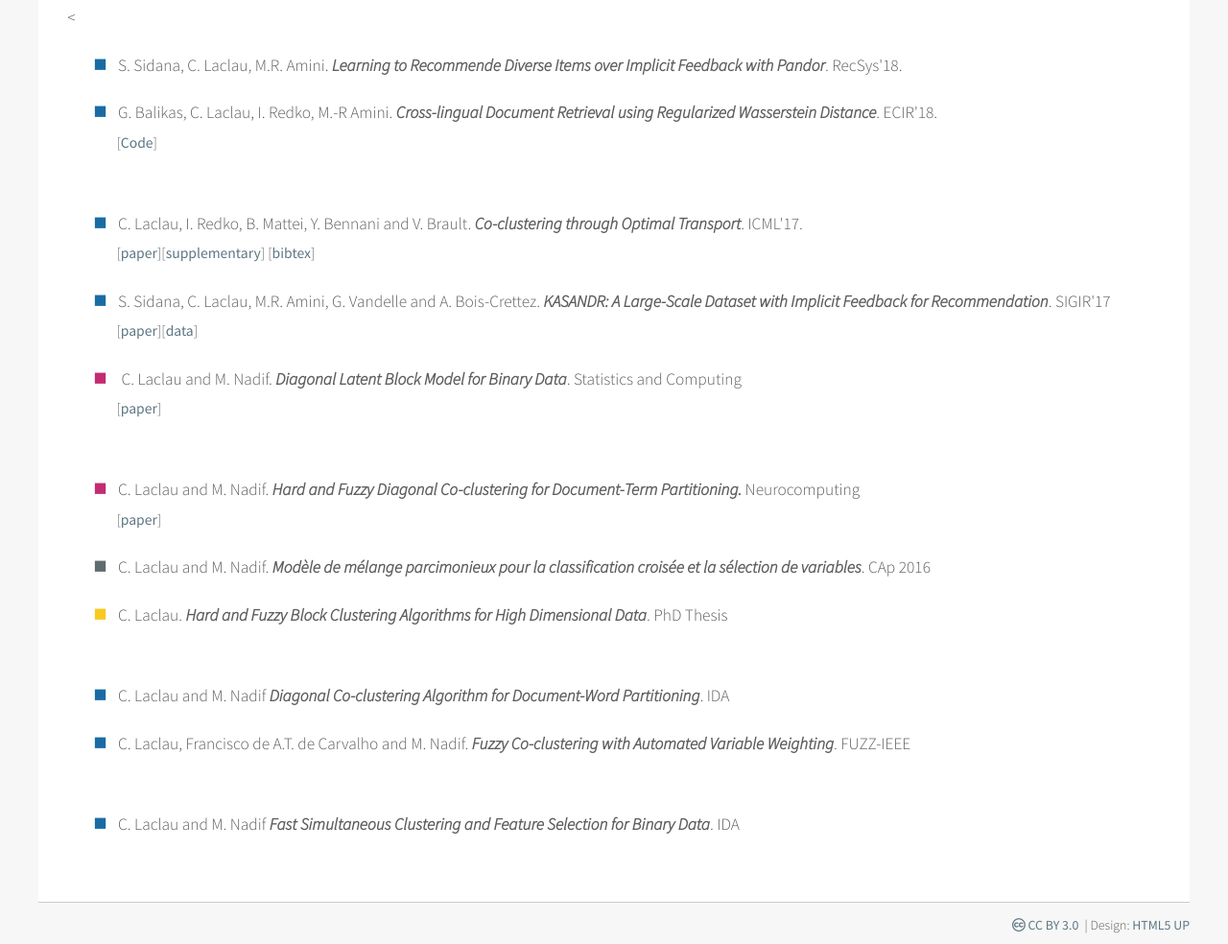
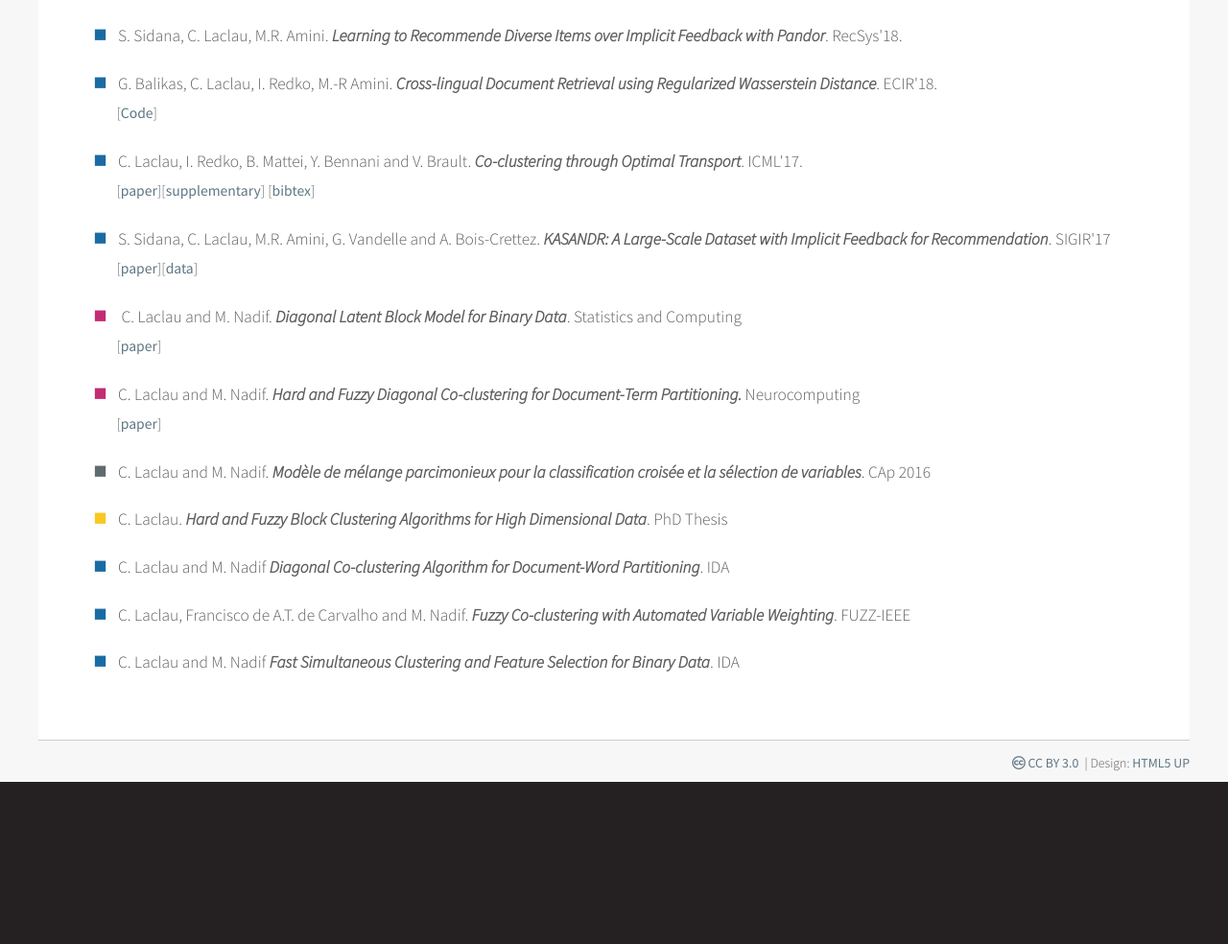
Before and after one commit to laclauc/laclauc.github.io, a plain HTML site: page research.html in a window 1280 px wide. Shown: the part 455-1439 px from the top of the page at 96% size. After the commit the page ends 1270 px from the top, so only its background shows below. Drawn offline with Linux system fonts and the light colour scheme; files whose address does not match are found by name.

Commit message:
update publi

```diff
--- a/research.html
+++ b/research.html
@@ -62,14 +62,12 @@
                                 </header>
                                 <p>(You may also look at my <a href="https://scholar.google.fr/citations?user=47i5TpcAAAAJ&hl=fr" target="_blank">Google Scholar</a> and <a href="http://dblp.uni-trier.de/pers/hd/l/Laclau:Charlotte" target="_blank">dblp</a> profiles). I'm also currently updating my <a href="https://github.com/laclauc" target="_blank">Github</a> where you can find some of the code for the following articles and of my courses.</p>
                                 <p><small><span class="cbook">■</span> Book/Theses &nbsp; <span class="cjournal">■</span> Journal articles &nbsp; <span class="cconf">■</span> Conference papers &nbsp; <span class="cinformal">■</span> Informal publications</small></p>
-                                <<!--h3>2018</h3>-->
+                                <!--h3>2018</h3>-->
                                 <ul class="pub">
                                 <li class="conf">S. Sidana, C. Laclau, M.R. Amini. <span class="papertitle">Learning to Recommende Diverse Items over Implicit Feedback with Pandor</span>. RecSys'18.<br/>
                                 <li class="conf">G. Balikas, C. Laclau, I. Redko, M.-R Amini. <span class="papertitle">Cross-lingual Document Retrieval using Regularized Wasserstein Distance</span>. ECIR'18.<br />
                                     <small>[<a href="https://github.com/balikasg/WassersteinRetrieval" target="_blank">Code</a>] </small></li>
-                                </ul>
 
-                                <ul class="pub">
                                     <li class="conf">C. Laclau, I. Redko, B. Mattei, Y. Bennani and V. Brault. <span class="papertitle">Co-clustering through Optimal Transport</span>. ICML'17.<br />
                                     <small>[<a href="http://proceedings.mlr.press/v70/laclau17a/laclau17a.pdf" target="_blank">paper</a>][<a href="misc/ICML17_Supplementary.pdf" target="_blank">supplementary</a>] [<a href="bib/icml17.bib" target="_blank">bibtex</a>]</small></li>
                                     <li class="conf">S. Sidana, C. Laclau, M.R. Amini, G. Vandelle and A. Bois-Crettez. <span class="papertitle">KASANDR: A Large-Scale Dataset with Implicit Feedback for Recommendation</span>. SIGIR'17<br />
@@ -79,23 +77,23 @@
                                     <br />
                                     <small>[<a href="misc/stat&Computing.pdf" target="_blank">paper</a>]</small>
                                     </li>
-                                </ul>
 
-                                <ul class="pub">
+
+
                                    <li class="journal">C. Laclau and M. Nadif. <span class="papertitle">Hard and Fuzzy Diagonal Co-clustering for Document-Term Partitioning.</span> Neurocomputing
                                 <br />
                                 <small>[<a href="misc/neurocomputing.pdf" target="_blank">paper</a>]</small></li>
                                 <li>C. Laclau and M. Nadif. <span class="papertitle">Modèle de mélange parcimonieux pour la classification croisée et la sélection de variables</span>. CAp 2016</li>
                                 <li class="book">C. Laclau. <span class="papertitle">Hard and Fuzzy Block Clustering Algorithms for High Dimensional Data</span>. PhD Thesis</li>
-                                </ul>
 
-                                <ul class="pub">
+
+
                                 <li class="conf">C. Laclau and M. Nadif <span class="papertitle">Diagonal Co-clustering Algorithm for Document-Word Partitioning</span>. IDA</li>
                                 <li class="conf">C. Laclau, Francisco de A.T. de Carvalho and M. Nadif. <span class="papertitle">Fuzzy Co-clustering with Automated Variable Weighting</span>. FUZZ-IEEE</li>
-                                </ul>
 
 
-                                <ul class="pub">
+
+
                                 <li class="conf">C. Laclau and M. Nadif <span class="papertitle">Fast Simultaneous Clustering and Feature Selection for Binary Data</span>. IDA</li>
                                 </ul>
                             </article>
```
